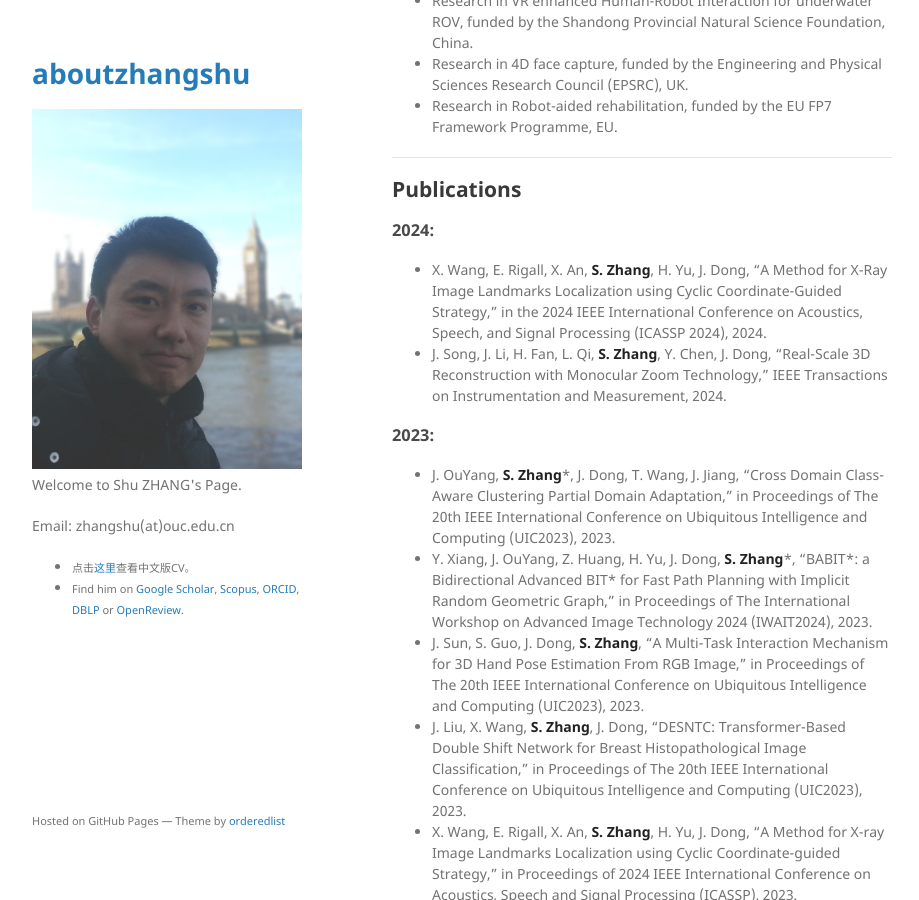
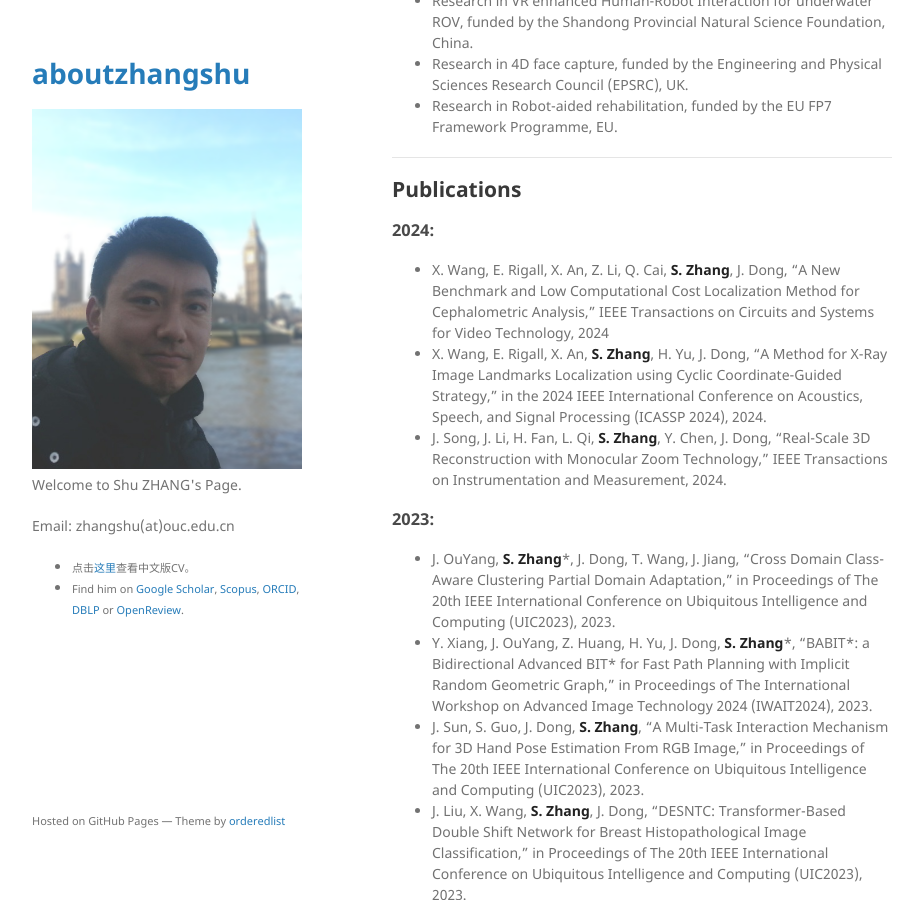
Before and after one commit to jackyspeed/aboutzhangshu, a Jekyll site: the page built from index.md, in a window 1280 px wide and 900 px high, scrolled down 1424 px. Shown: the whole window, without its empty margins (178-1097 px from the left). Built offline with Jekyll 4.4.1, drawn with Linux system fonts in a browser that asks for light colours; our own code applies the rules of GitHub Pages for plain Markdown files.

Commit message:
Update index.md

```diff
--- a/index.md
+++ b/index.md
@@ -64,6 +64,7 @@ Shu Zhang is currently an Associate Professor and Postgraduate supervisor at Oce
 
 ### 2024:
 
+- X. Wang, E. Rigall, X. An, Z. Li, Q. Cai, **S. Zhang**, J. Dong, "A New Benchmark and Low Computational Cost Localization Method for Cephalometric Analysis," IEEE Transactions on Circuits and Systems for Video Technology, 2024
 - X. Wang, E. Rigall, X. An, **S. Zhang**, H. Yu, J. Dong, "A Method for X-Ray Image Landmarks Localization using Cyclic Coordinate-Guided Strategy," in the 2024 IEEE International Conference on Acoustics, Speech, and Signal Processing (ICASSP 2024), 2024.
 - J. Song, J. Li, H. Fan, L. Qi, **S. Zhang**, Y. Chen, J. Dong, "Real-Scale 3D Reconstruction with Monocular Zoom Technology," IEEE Transactions on Instrumentation and Measurement, 2024.
 
```
